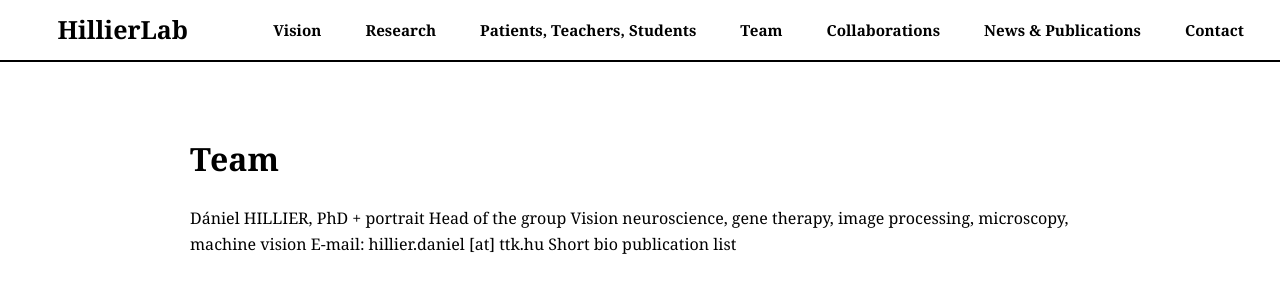
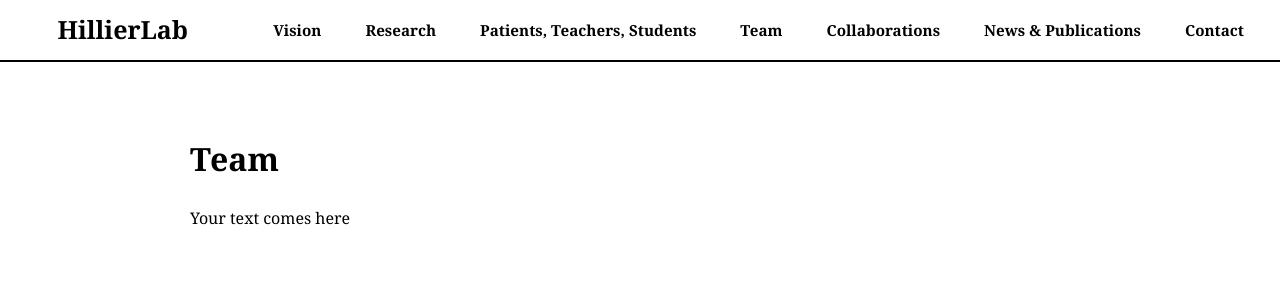
Before and after one commit to dzsano/rottenbillerdavid.github.io, a Jekyll site: the page built from team.md, in a window 1280 px wide. Shown: the top 300 px of the page. Built offline with Jekyll 4.4.1, drawn with Linux system fonts in a browser that asks for light colours.

Commit message:
Update team.md

```diff
--- a/team.md
+++ b/team.md
@@ -2,10 +2,6 @@
 layout: page
 title: Team
 ---
-<p>Dániel HILLIER, PhD + portrait
-Head of the group
-Vision neuroscience, gene therapy, image processing, microscopy, machine vision
-E-mail: hillier.daniel [at] ttk.hu
-Short bio
-publication list
+<p>
+  Your text comes here
 </p>
```
